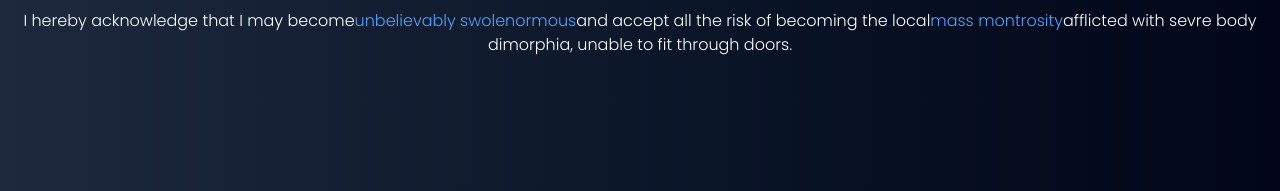
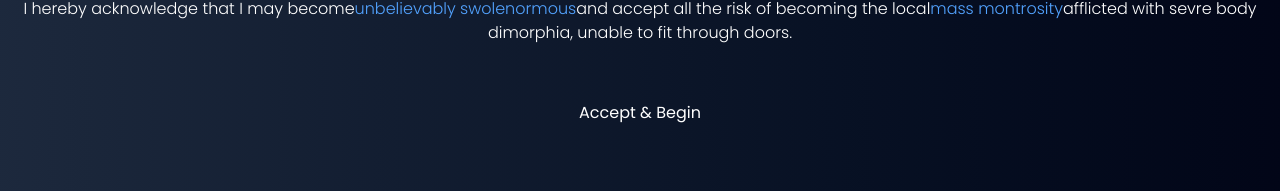
Before and after one commit to AbdullahiAbdulganiyu/fitness-app, a React (Vite) app: page / in a window 1280 px wide. Shown: the part 407-598 px from the top of the page. Built offline with nearby package versions, Linux system fonts and the light colour scheme.

Commit message:
adding some text to the button

```diff
--- a/src/components/Hero.jsx
+++ b/src/components/Hero.jsx
@@ -18,7 +18,7 @@ export default function Hero() {
         <span className="text-blue-400 font-medium">mass montrosity</span>
         afflicted with sevre body dimorphia, unable to fit through doors.
       </p>
-      <button className="px-8 py-4 rounded "></button>
+      <button className="px-8 py-4 rounded ">Accept & Begin</button>
     </div>
   );
 }
```
